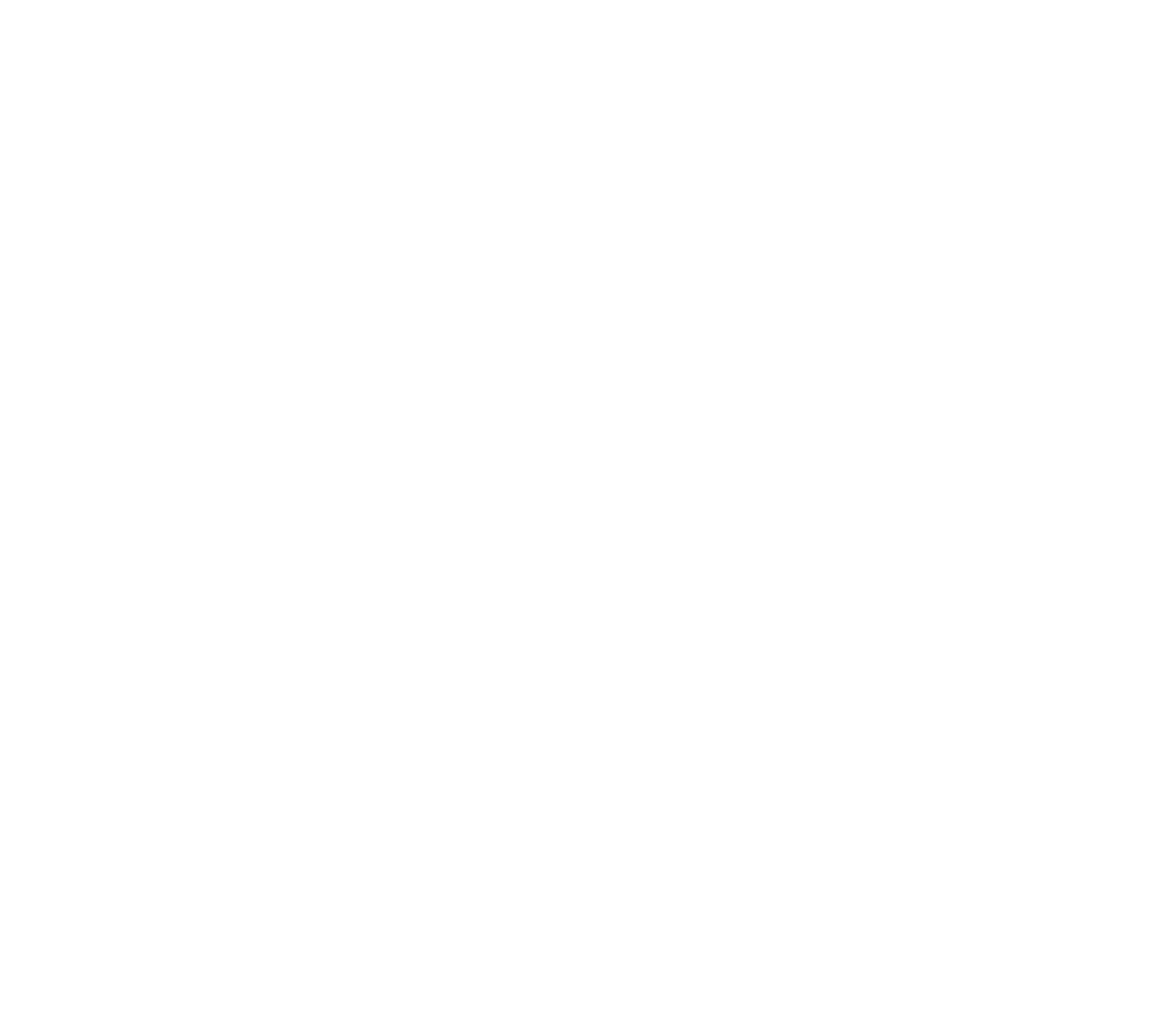
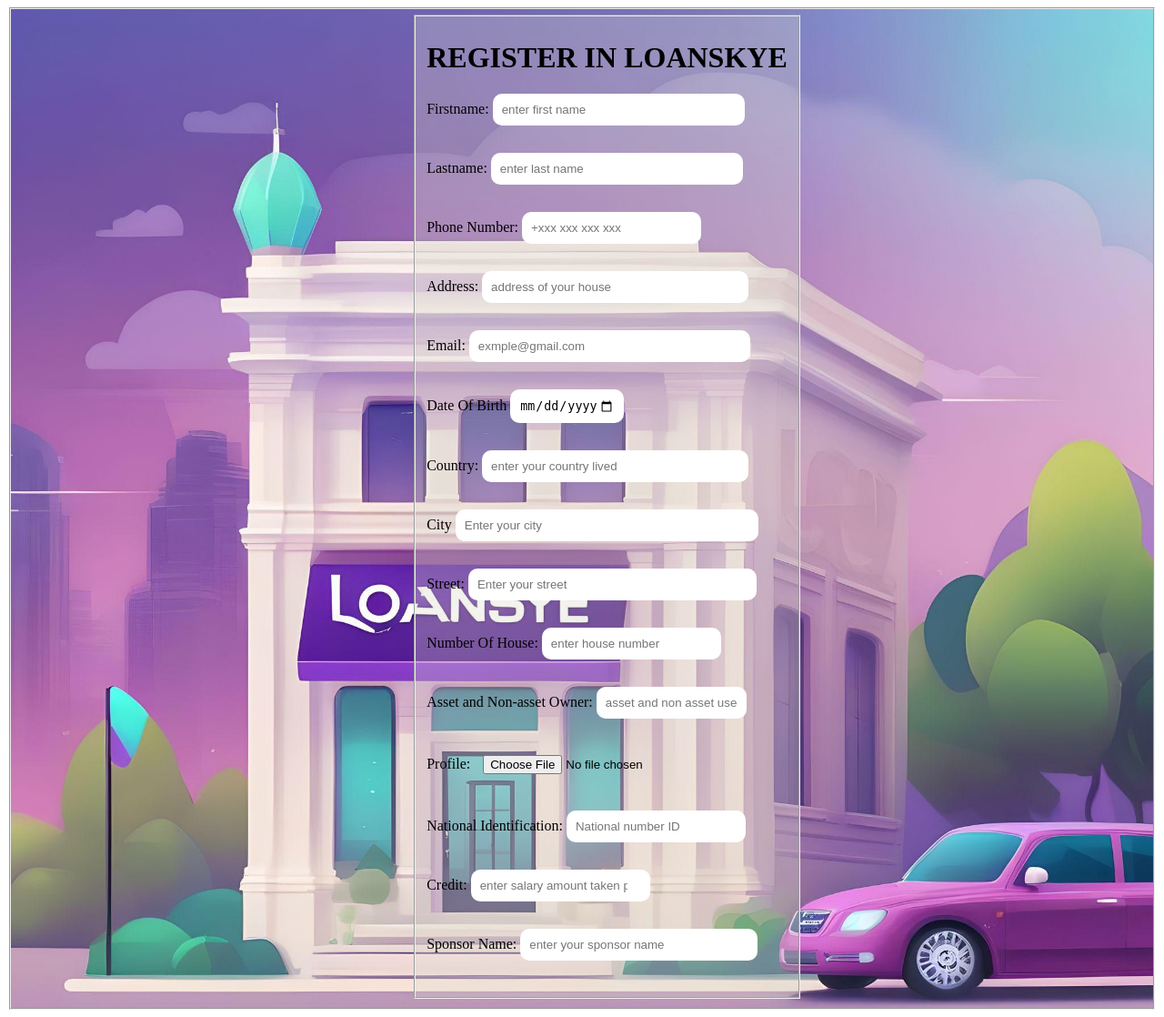
Before and after one commit to BRIPHAT/LOANSKYE, a PHP site: page /borrower_register.php in a window 1280 px wide. Before the commit the page is empty. Shown: the whole page at 91% size. Before the commit the page ends 800 px from the top, so only its background shows below. Run offline with PHP 8.4, Linux system fonts and the light colour scheme.

Commit message:
19 SEOT 2024 15:37PM

```diff
--- a/borrower_register.php
+++ b/borrower_register.php
@@ -0,0 +1,54 @@
+<!DOCTYPE html>
+<html lang="en">
+
+<head>
+    <meta charset="UTF-8">
+    <meta name="viewport" content="width=device-width, initial-scale=1.0">
+    <title>LOANSKYE</title>
+    <link rel="stylesheet" href="/css/style.css">
+</head>
+
+<body class="register-body">
+    <form action="control/register_control.php" method="post" autocomplete="off">
+        <fieldset class="background-register">
+            <fieldset class=" register">
+                <h1>REGISTER IN LOANSKYE</h1>
+                <label for=" Firstname">Firstname:</label>
+                <input type="text" name="Firstname" id="Firstname" placeholder="enter first name" size="30" required="required"><br>
+                <label for=" Lastname">Lastname:</label>
+                <input type="text" name="Lastname" id="Lastname" placeholder="enter last name" size="30" required="required"><br>
+                <label for=" Phone_number">Phone Number:</label>
+                <input type="number" minlength="10" maxlength="10" size="30" name="Phone_number" id=" Phone_number" placeholder="+xxx xxx xxx xxx" required="required"><br>
+                <label for=" Physical_address">Address:</label>
+                <input type="text" name="Pysical_address" id="Pysical_address" size="32" required="required" placeholder="address of your house"><br>
+                <label for=" Email">Email:</label>
+                <input type="email" name="Email" id="Email" size="34" required="required" placeholder="exmple@gmail.com"><br>
+                <label for=" date_of_birth">Date Of Birth</label>
+                <input type="date" name="date_of_birth" id="date_of_birth" max="2006-01-01" required="required"><br>
+                <label for=" country">Country:</label>
+                <input type="text" name="country" id="country" required="required" placeholder="enter your country lived" size="32"><br>
+                <label for="city">City</label>
+                <input type="text" name="city" id="city" placeholder="Enter your city" size="37"><br>
+                <label for="street">Street:</label>
+                <input type="text" name="street" id="street" placeholder="Enter your street" size="35"><br>
+                <label for="house_number">Number Of House:</label>
+                <input type="number" name="house_number" id="house_number" required="required" size="30" placeholder="enter house number"><br>
+                <label for="ownership">Asset and Non-asset Owner:</label>
+                <input type="text" name="ownership" id="ownership" size="16" required="required" title="asset and non asset used for apply loan" placeholder="asset and non asset used for apply loan"><br>
+                <label for="Profile">Profile:</label>
+                <input type="file" name="Profile" id="Profile" required="required" title="enter a document with pdf format only"><br>
+                <label for="National_Identification">National Identification:</label>
+                <input type="number" minlength="20" name="National_Identification" id=" National_Identification" required="required" placeholder="National number ID"><br>
+                <label for="credit_score">Credit:</label>
+                <input type="number" name="credit_score" id="credit_score" placeholder="enter salary amount taken per month" title="enter salary amount taken per month" required="required"><br>
+                <label for="sponsor_name">Sponsor Name:</label>
+                <input type="text" name="sponsor_name" id="sponsor_name" required="required" placeholder="enter your sponsor name" size="28"><br>
+
+
+
+            </fieldset>
+        </fieldset>
+    </form>
+</body>
+
+</html>
--- a/css/style.css
+++ b/css/style.css
@@ -12,5 +12,34 @@
     margin-top: 10px;
     font-size: small;
 
+}
 
+.register-body {
+    overflow: scroll;
 }
+
+.register input {
+    padding-left: 100px;
+    border-radius: 10px;
+    border-style: none;
+}
+
+.register label+input {
+    margin-bottom: 30px;
+    padding: 10px;
+}
+
+.register {
+    width: max-content;
+    margin-left: 35%;
+    margin-right: 50%;
+    opacity: 1;
+    background-color: rgba(219, 219, 206, 0.3);
+}
+
+.background-register {
+    background-image: url('../image/loan2.jpg');
+    background-repeat: no-repeat;
+    background-size: cover;
+    background-attachment: fixed;
+}
```
